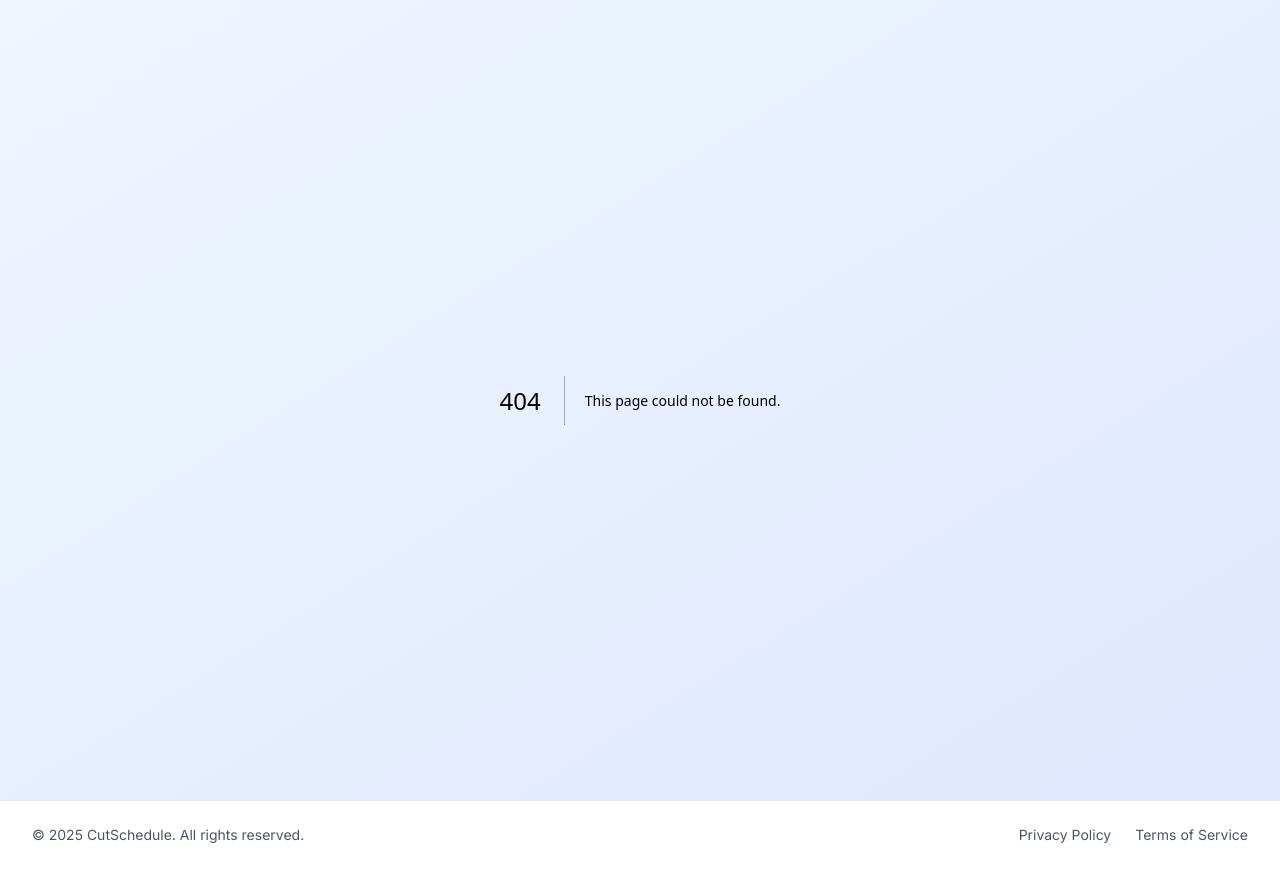
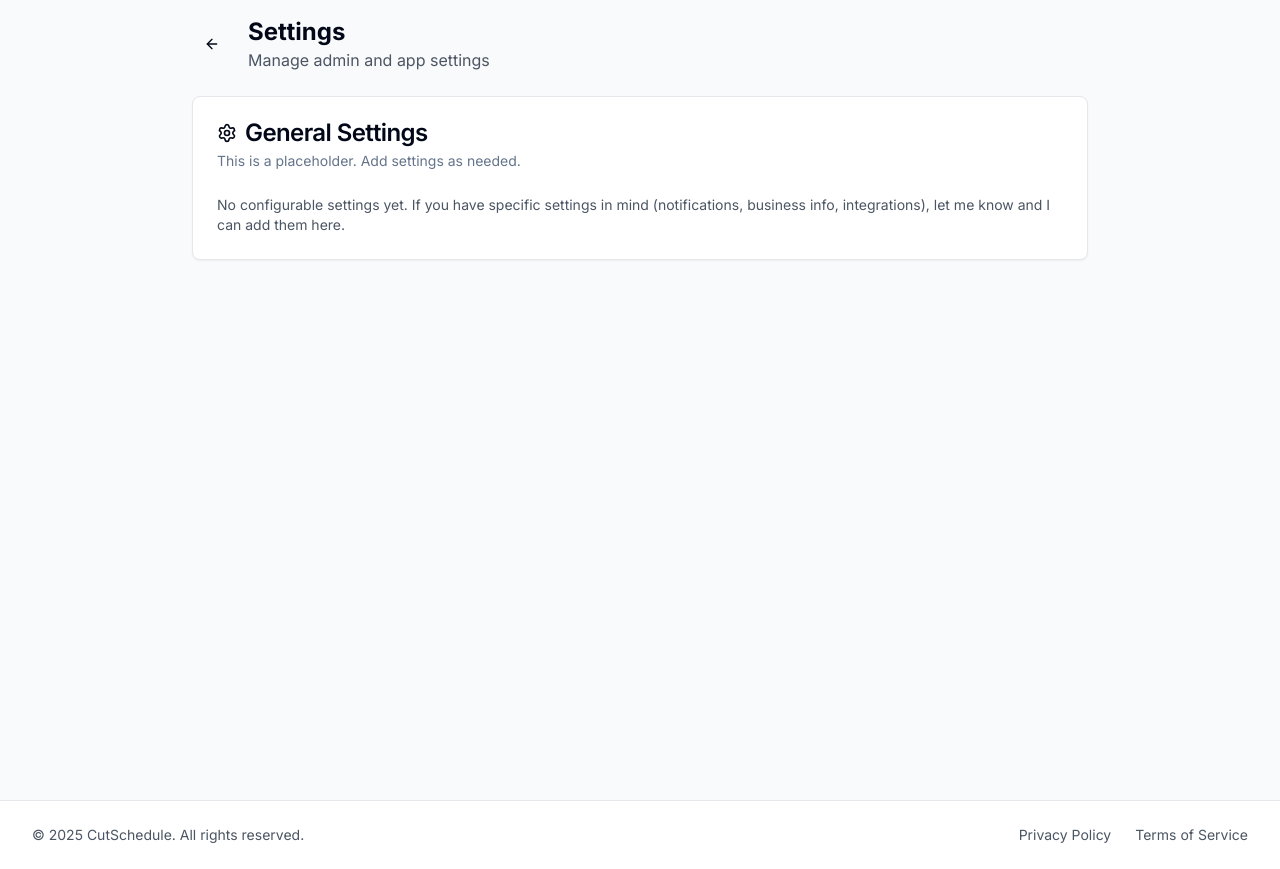
Before and after one commit to rohannagpure45/CutSchedule, a Next.js app in the folder cutschedule/: page /admin/settings in a window 1280 px wide. Before the commit this address had no page. Built offline with nearby package versions, Linux system fonts and the light colour scheme.

Commit message:
fix: update AdminDashboard button navigation to use Route type
Modified the AdminDashboard component to include the Route type in the button's onClick handler for navigating to the settings page. This change improves type safety and ensures proper routing within the application.

```diff
--- a/cutschedule/app/admin/page.tsx
+++ b/cutschedule/app/admin/page.tsx
@@ -2,6 +2,7 @@
 
 import { useSession, signOut } from 'next-auth/react'
 import { useRouter } from 'next/navigation'
+import type { Route } from 'next'
 import { useEffect, useState } from 'react'
 import { Button } from '@/components/ui/button'
 import { Card, CardContent, CardDescription, CardHeader, CardTitle } from '@/components/ui/card'
@@ -114,7 +115,7 @@ export default function AdminDashboard() {
               <p className="text-sm text-gray-600">Welcome back, {session?.user?.name || 'Admin'}</p>
             </div>
             <div className="flex items-center space-x-4">
-              <Button variant="outline" size="sm">
+              <Button variant="outline" size="sm" onClick={() => router.push('/admin/settings' as Route)}>
                 <Settings className="w-4 h-4 mr-2" />
                 Settings
               </Button>
--- /dev/null
+++ b/cutschedule/app/admin/settings/page.tsx
@@ -0,0 +1,48 @@
+"use client"
+
+import { useRouter } from 'next/navigation'
+import { Button } from '@/components/ui/button'
+import { Card, CardContent, CardDescription, CardHeader, CardTitle } from '@/components/ui/card'
+import { ArrowLeft, Settings as SettingsIcon } from 'lucide-react'
+
+export default function AdminSettingsPage() {
+  const router = useRouter()
+
+  return (
+    <div className="min-h-screen bg-gray-50 p-4">
+      <div className="max-w-4xl mx-auto">
+        <div className="flex items-center gap-4 mb-6">
+          <Button
+            variant="ghost"
+            size="icon"
+            onClick={() => router.push('/admin')}
+          >
+            <ArrowLeft className="w-4 h-4" />
+          </Button>
+          <div>
+            <h1 className="text-2xl font-bold">Settings</h1>
+            <p className="text-gray-600">Manage admin and app settings</p>
+          </div>
+        </div>
+
+        <Card>
+          <CardHeader>
+            <CardTitle className="flex items-center gap-2">
+              <SettingsIcon className="w-5 h-5" />
+              General Settings
+            </CardTitle>
+            <CardDescription>
+              This is a placeholder. Add settings as needed.
+            </CardDescription>
+          </CardHeader>
+          <CardContent>
+            <p className="text-sm text-gray-600">
+              No configurable settings yet. If you have specific settings in mind
+              (notifications, business info, integrations), let me know and I can add them here.
+            </p>
+          </CardContent>
+        </Card>
+      </div>
+    </div>
+  )
+}
```
Also changed, not shown: 1 other file (tests, documents, lock files or other folders).
